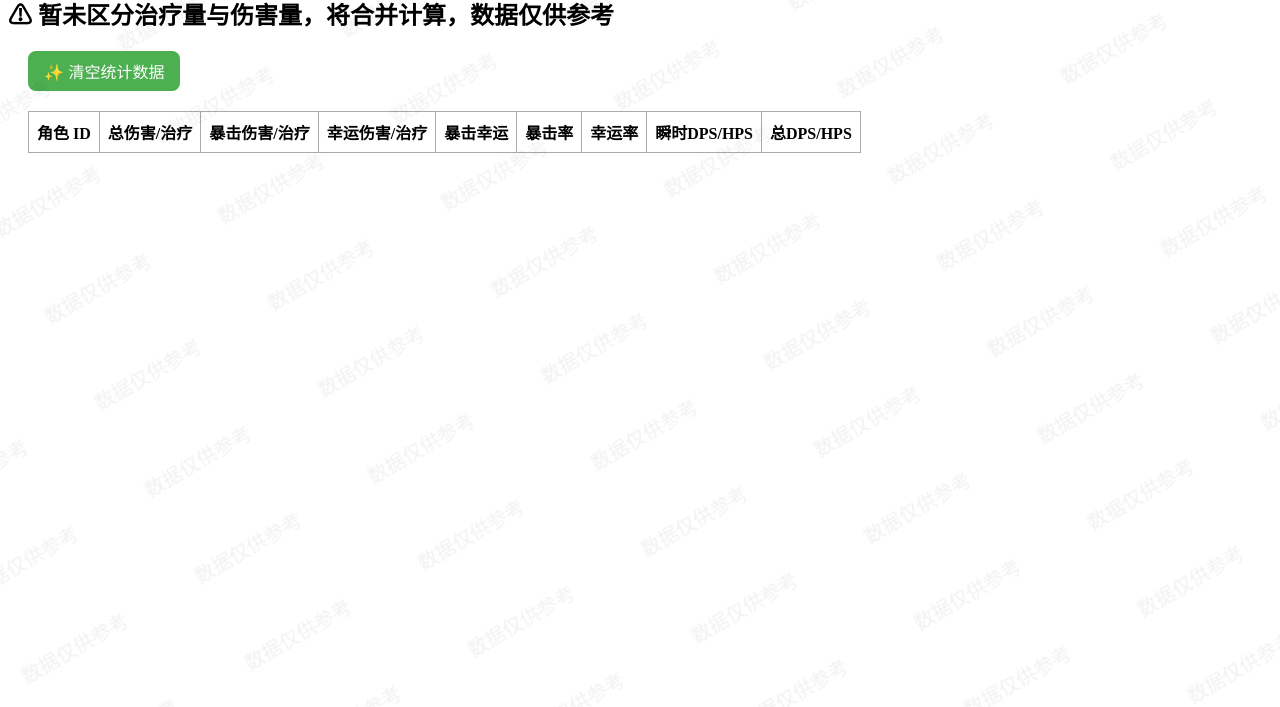
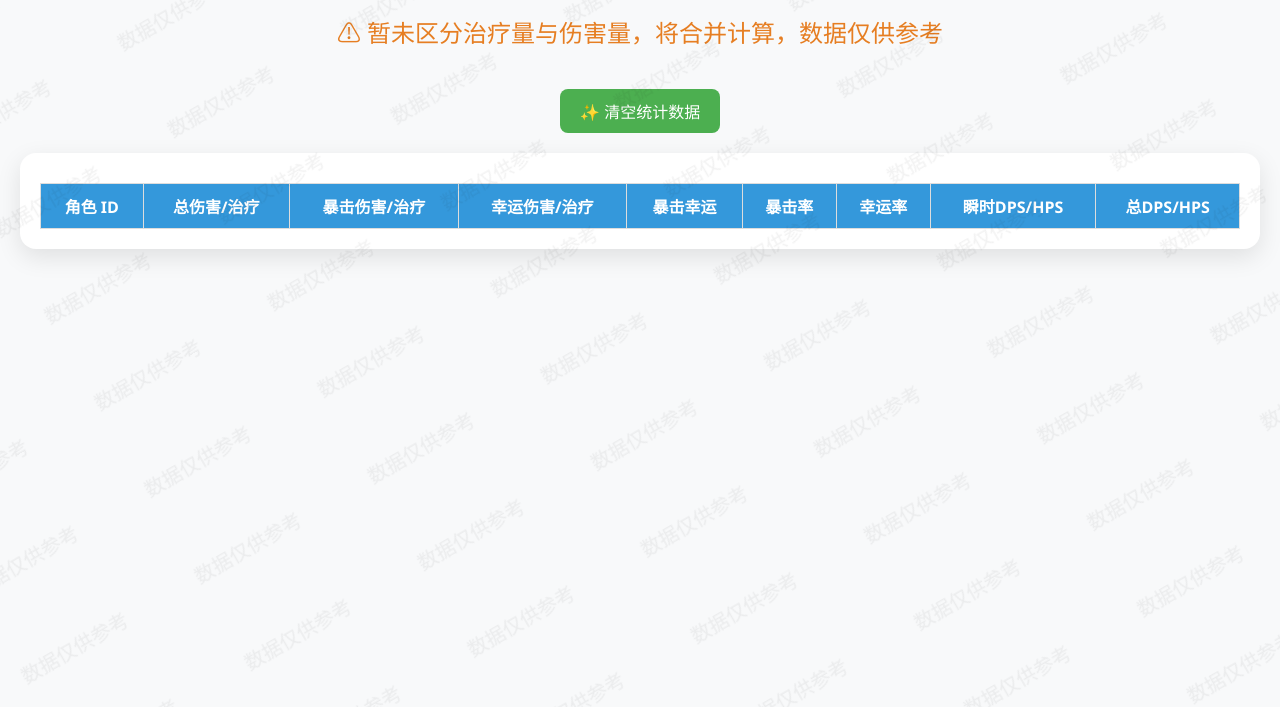
Before and after one commit to wyttle/StarResonanceDamageCounter, a website: page public/index.html in a window 1280 px wide. Shown: the part 93-800 px from the top of the page. Drawn offline with Linux system fonts and the light colour scheme; no server answers.

Commit message:
style: 美化一下页面

```diff
--- a/public/index.html
+++ b/public/index.html
@@ -5,35 +5,75 @@
     <meta charset="UTF-8" />
     <title>星痕共鸣实时战斗数据</title>
     <style>
-        table {
-            border-collapse: collapse;
-            margin: 20px;
+        body {
+            font-family: "Segoe UI", sans-serif;
+            background-color: #f8f9fa;
+            margin: 0;
+            padding: 20px;
+            text-align: center;
         }
 
-        td,
-        th {
-            border: 1px solid #aaa;
-            padding: 8px;
+        h1 {
+            color: #2c3e50;
+            margin-bottom: 10px;
+        }
+
+        h2 {
+            color: #e67e22;
+            font-weight: normal;
         }
 
         button {
-            margin-left: 20px;
-            padding: 8px 16px;
+            margin: 20px 0;
+            padding: 10px 20px;
             font-size: 16px;
             border-radius: 8px;
             background-color: #4CAF50;
             color: white;
             border: none;
             cursor: pointer;
+            transition: background-color 0.3s;
         }
 
         button:hover {
             background-color: #45a049;
         }
 
+        .card {
+            max-width: 1200px;
+            margin: 0 auto;
+            background: white;
+            border-radius: 16px;
+            box-shadow: 0 8px 24px rgba(0, 0, 0, 0.1);
+            padding: 20px;
+            overflow-x: auto;
+        }
+
+        table {
+            width: 100%;
+            border-collapse: collapse;
+            margin-top: 10px;
+        }
+
+        th {
+            background-color: #3498db;
+            color: white;
+            font-weight: bold;
+        }
+
+        td,
+        th {
+            border: 1px solid #ddd;
+            padding: 10px;
+            text-align: center;
+        }
+
+        tr:nth-child(even) {
+            background-color: #f2f2f2;
+        }
+
         .watermark {
             pointer-events: none;
-            /* 不影响页面操作 */
             position: fixed;
             top: -100vh;
             left: -100vw;
@@ -51,9 +91,9 @@
 <body>
     <h1>🎯 星痕共鸣实时战斗数据展示 V1.2</h1>
     <h2>⚠ 暂未区分治疗量与伤害量，将合并计算，数据仅供参考</h2>
-
     <button onclick="clearData()">✨ 清空统计数据</button>
 
+    <div class="card">
         <table id="damageTable">
             <thead>
                 <tr>
@@ -70,13 +110,13 @@
             </thead>
             <tbody></tbody>
         </table>
+    </div>
 
     <script>
         async function fetchDataAndUpdateTables() {
             try {
                 const res = await fetch('/api/data');
                 const data = await res.json();
-
                 const damageTable = document.getElementById('damageTable').querySelector('tbody');
                 damageTable.innerHTML = '';
                 for (const id in data.user) {
@@ -89,11 +129,11 @@
                                 `<td>${data.user[id].realtime_dps}</td><td>${data.user[id].total_dps}</td></tr>`;
                     damageTable.innerHTML += row;
                 }
-
             } catch (err) {
                 console.error('获取数据失败：', err);
             }
         }
+
         async function clearData() {
             const res = await fetch('/api/clear');
             const data = await res.json();
@@ -103,6 +143,7 @@
         setInterval(fetchDataAndUpdateTables, 100);
         fetchDataAndUpdateTables();
     </script>
+
     <div class="watermark"></div>
 </body>
 
```
Lines whose indentation alone changed are shown as unchanged.
